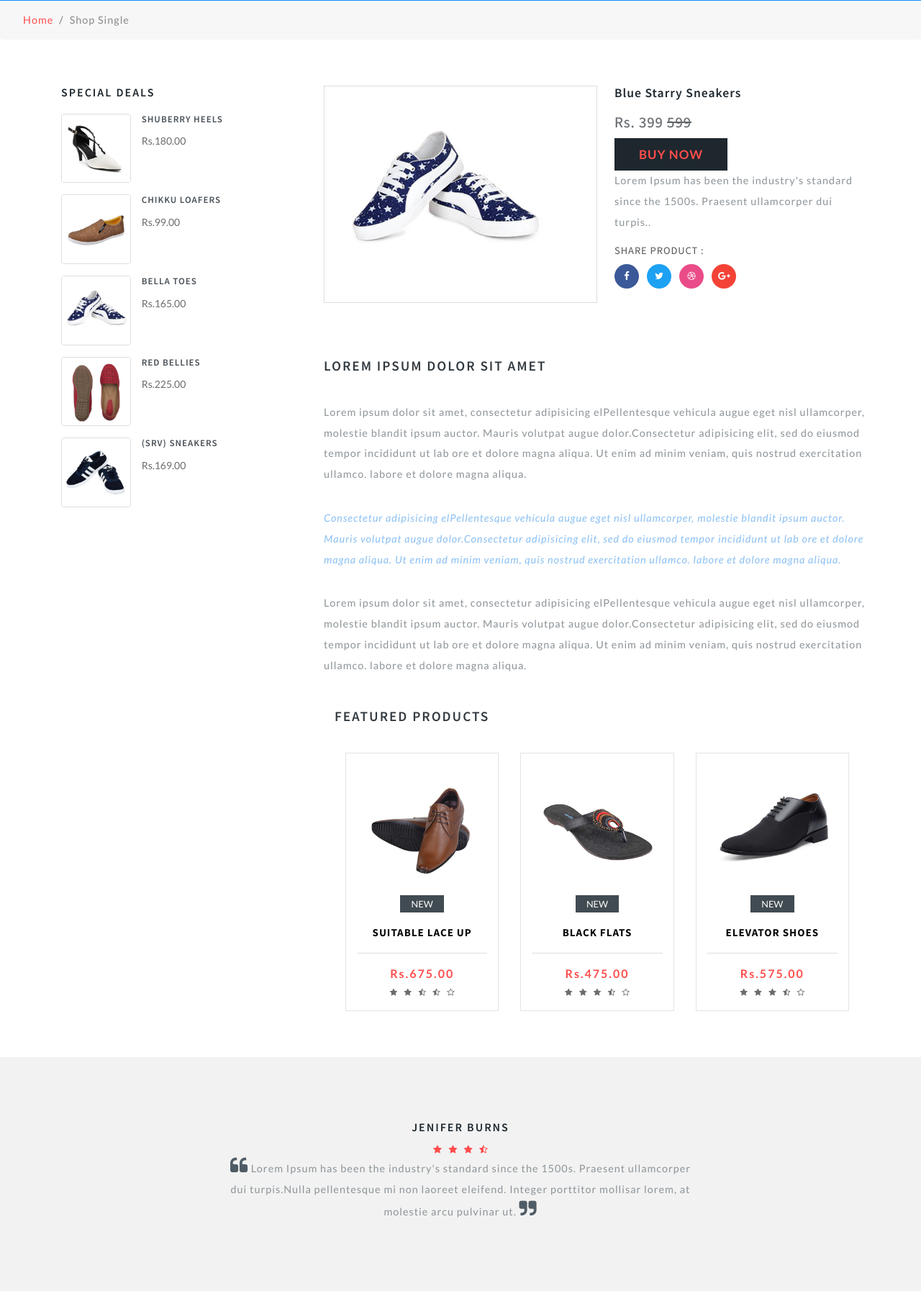
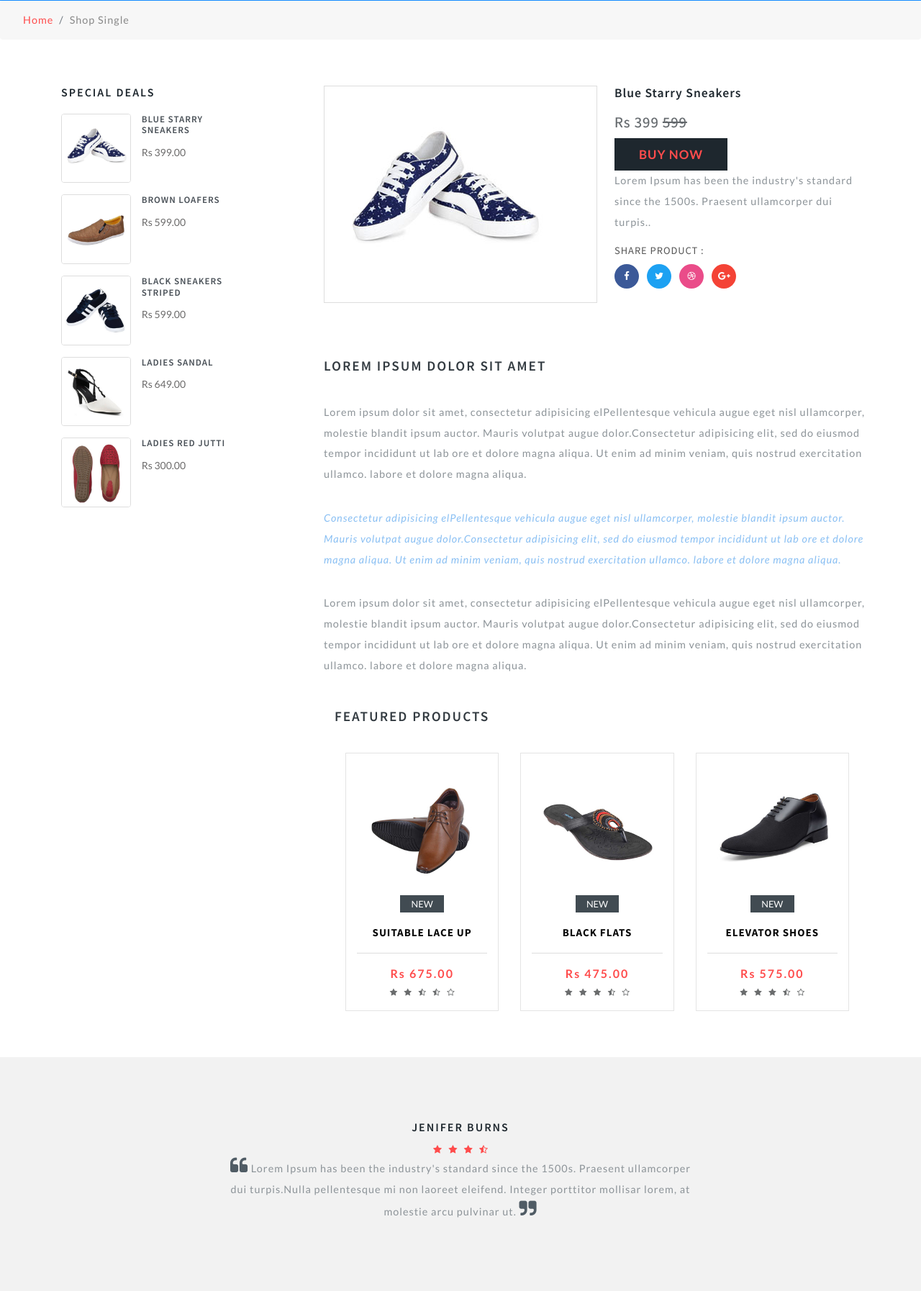
Before and after one commit to aprateek29/bootie, a Django app: page /shop/1 in a window 1280 px wide. Shown: the part 639-2433 px from the top of the page at 72% size. Run offline with Django 3.2, Linux system fonts and the light colour scheme; data comes from the database, SQL or seed files in the repository; some libraries are stand-ins or nearby versions.

Commit message:
added special offers and featured products

```diff
--- a/src/pages/templates/pages/shop-single.html
+++ b/src/pages/templates/pages/shop-single.html
@@ -4,7 +4,7 @@
 <!---->
     <ol class="breadcrumb">
         <li class="breadcrumb-item">
-            <a href="index.html">Home</a>
+            <a href="{% url 'index' %}">Home</a>
         </li>
         <li class="breadcrumb-item active">Shop Single</li>
     </ol>
@@ -17,62 +17,7 @@
                 <!-- product left -->
                 <div class="side-bar col-lg-4">
 
-                    <!-- deals -->
-                    <div class="deal-leftmk left-side">
-                        <h3 class="sear-head">Special Deals</h3>
-                        <div class="special-sec1 row mb-3">
-                            <div class="img-deals col-md-4">
-                                <img src="{% static 'pages/images/s4.jpg' %}" class="img-fluid" alt="">
-                            </div>
-                            <div class="img-deal1 col-md-4">
-                                <h3>Shuberry Heels</h3>
-                                <a href="#">Rs.180.00</a>
-                            </div>
-
-                        </div>
-                        <div class="special-sec1 row">
-                            <div class="img-deals col-md-4">
-                                <img src="{% static 'pages/images/s2.jpg' %}" class="img-fluid" alt="">
-                            </div>
-                            <div class="img-deal1 col-md-8">
-                                <h3>Chikku Loafers</h3>
-                                <a href="#">Rs.99.00</a>
-                            </div>
-
-                        </div>
-                        <div class="special-sec1 row my-3">
-                            <div class="img-deals col-md-4">
-                                <img src="{% static 'pages/images/s1.jpg' %}" class="img-fluid" alt="">
-                            </div>
-                            <div class="img-deal1 col-md-8">
-                                <h3>Bella Toes</h3>
-                                <a href="#">Rs.165.00</a>
-                            </div>
-
-                        </div>
-                        <div class="special-sec1 row">
-                            <div class="img-deals col-md-4">
-                                <img src="{% static 'pages/images/s5.jpg' %}" class="img-fluid" alt="">
-                            </div>
-                            <div class="img-deal1 col-md-8">
-                                <h3>Red Bellies</h3>
-                                <a href="#">Rs.225.00</a>
-                            </div>
-
-                        </div>
-                        <div class="special-sec1 row mt-3">
-                            <div class="img-deals col-md-4">
-                                <img src="{% static 'pages/images/s3.jpg' %}" class="img-fluid" alt="">
-                            </div>
-                            <div class="img-deal1 col-md-8">
-                                <h3>(SRV) Sneakers</h3>
-                                <a href="#">Rs.169.00</a>
-                            </div>
-
-                        </div>
-                    </div>
-                    <!-- //deals -->
-
+                    {% include 'pages/special-deals.html' %}
                 </div>
                 <!-- //product left -->
                 <!-- product right -->
@@ -83,7 +28,7 @@
                         </div>
                         <div class="desc1-right col-md-6 pl-lg-4">
                             <h3>{{product.name}}</h3>
-                            <h5>Rs. {{product.price}} <span>{{product.price|add:200}}</span></h5>
+                            <h5>Rs  {{product.price}} <span>{{product.price|add:200}}</span></h5>
                             <div class="available mt-3">
                                     <a href="{% url 'checkout' %}" class="btn1">Buy Now</a>
                                 <p style="padding-top: 10px;">Lorem Ipsum has been the industry's standard since the 1500s. Praesent ullamcorper dui turpis.. </p>
@@ -136,12 +81,12 @@
                                 </div>
                                 <div class="item-info-product">
                                     <h4>
-                                        <a href="#">Suitable Lace Up </a>
+                                        <a href="{% url 'shop-detail' 10 %}">Suitable Lace Up </a>
                                     </h4>
 
                                     <div class="product_price">
                                         <div class="grid-price">
-                                            <span class="money">Rs.675.00</span>
+                                            <span class="money">Rs 675.00</span>
                                         </div>
                                     </div>
                                     <ul class="stars">
@@ -162,12 +107,12 @@
                                 </div>
                                 <div class="item-info-product">
                                     <h4>
-                                        <a href="#">Black Flats</a>
+                                        <a href="{% url 'shop-detail' 11 %}">Black Flats</a>
                                     </h4>
 
                                     <div class="product_price">
                                         <div class="grid-price">
-                                            <span class="money">Rs.475.00</span>
+                                            <span class="money">Rs 475.00</span>
                                         </div>
                                     </div>
                                     <ul class="stars">
@@ -188,12 +133,12 @@
                                 </div>
                                 <div class="item-info-product">
                                     <h4>
-                                        <a href="#">Elevator Shoes </a>
+                                        <a href="{% url 'shop-detail' 12 %}">Elevator Shoes </a>
                                     </h4>
 
                                     <div class="product_price">
                                         <div class="grid-price">
-                                            <span class="money">Rs.575.00</span>
+                                            <span class="money">Rs 575.00</span>
                                         </div>
                                     </div>
                                     <ul class="stars">
--- /dev/null
+++ b/src/pages/templates/pages/special-deals.html
@@ -0,0 +1,18 @@
+{% load static %}
+<!-- deals -->
+<div class="deal-leftmk left-side">
+    <h3 class="sear-head">Special Deals</h3>
+    {% for product in product_list %}
+    <div class="special-sec1 row mb-3">
+        <div class="img-deals col-md-4">
+            <img src="{{product.image.url}}" class="img-fluid" alt="">
+        </div>
+        <div class="img-deal1 col-md-4">
+            <h3>{{product.name}}</h3>
+            <a href="{% url 'shop-detail' product.id %}">Rs {{product.price|floatformat:2}}</a>
+        </div>
+
+    </div>
+    {% endfor %}
+</div>
+<!-- //deals -->
--- a/src/pages/views.py
+++ b/src/pages/views.py
@@ -43,14 +43,16 @@ def single_view(request):
     return render(request, 'pages/single.html', { 'heading': 'Blog'})
 
 def shop_list_view(request):
+    product_list = Product.objects.all()[:5]
     filter = ProductFilter(request.GET, queryset=Product.objects.all())
     print(filter)
-    return render(request, 'pages/shop.html', {'filter': filter, 'heading':'Shop'})
+    return render(request, 'pages/shop.html', {'filter': filter, 'heading':'Shop', 'product_list': product_list})
     # return render(request, 'pages/shop.html', {'heading': 'Shop'})
 
 def shop_detail_view(request, id):
     product = Product.objects.get(id=id)
-    return render(request, 'pages/shop-single.html', { 'product':product,'heading': 'Product Page', 'btn':True})
+    product_list = Product.objects.all()[:5]
+    return render(request, 'pages/shop-single.html', { 'product':product,'heading': 'Product Page', 'btn':True, 'product_list': product_list})
 
 def checkout(request):
     return render(request, 'pages/checkout.html', {})
```
Also changed, not shown: src/pages/templates/pages/shop.html (+1 -56 lines).
